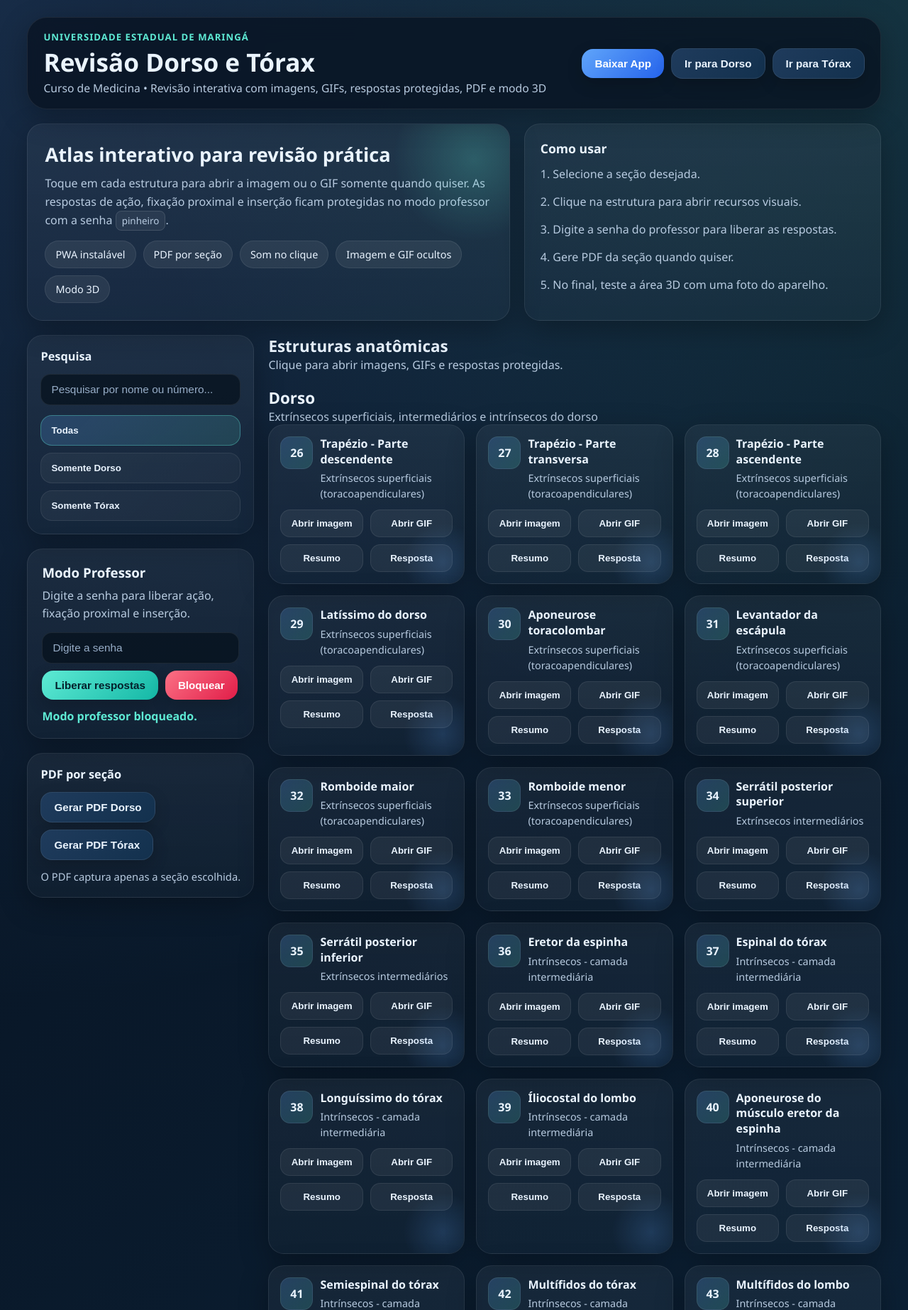
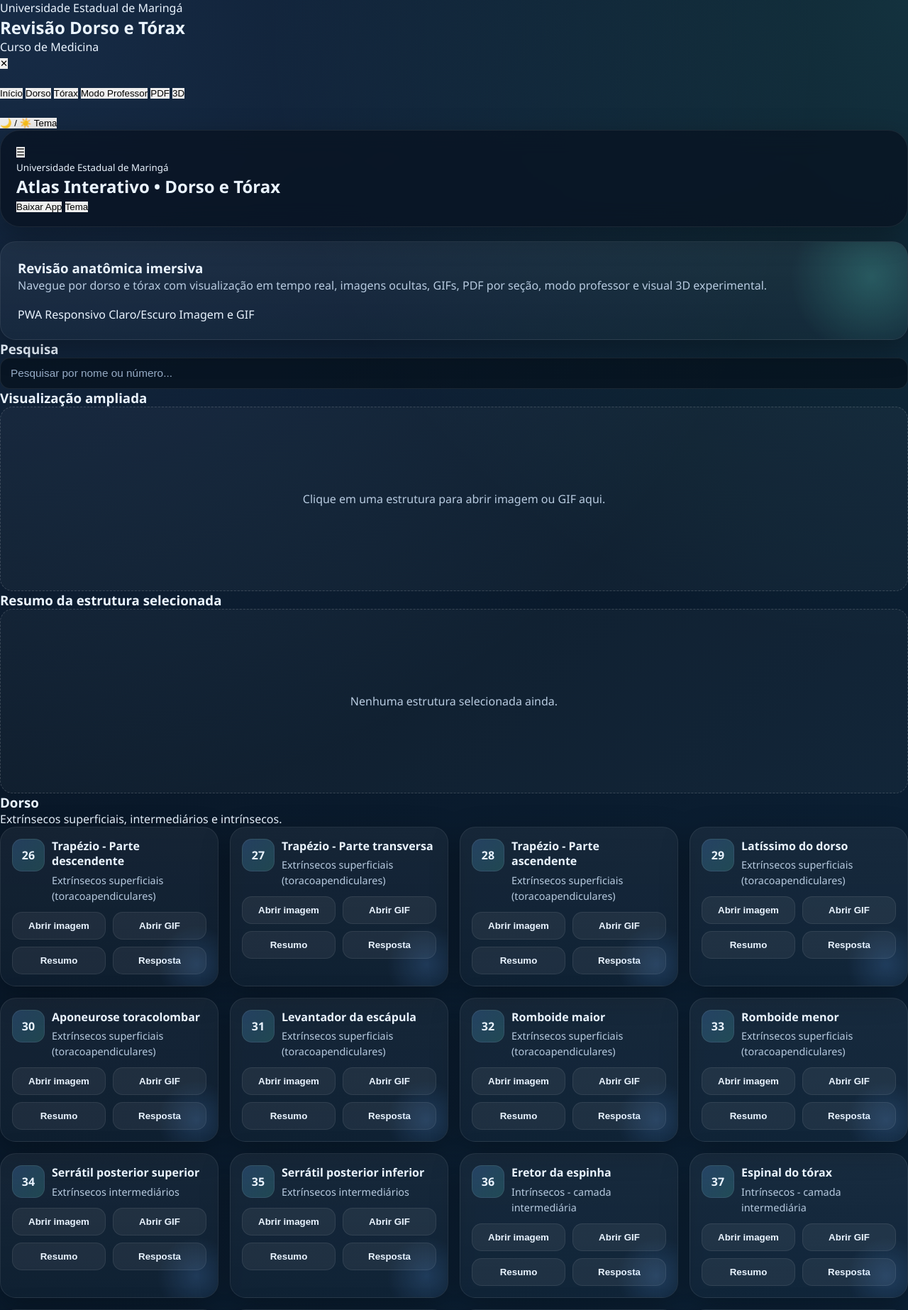
Before and after one commit to pinheiro767/revisao-dorso-torax, a Flask app: page / in a window 1280 px wide. Shown: the top 1846 px of the page at 71% size. Run offline with Flask 3, Linux system fonts and the light colour scheme; some libraries are stand-ins or nearby versions.

Commit message:
Update index.html

```diff
--- a/templates/index.html
+++ b/templates/index.html
@@ -1,9 +1,9 @@
 <!DOCTYPE html>
-<html lang="pt-BR">
+<html lang="pt-BR" data-theme="dark">
 <head>
   <meta charset="UTF-8">
   <meta name="viewport" content="width=device-width, initial-scale=1.0, maximum-scale=5.0">
-  <meta name="theme-color" content="#0b1f33">
+  <meta name="theme-color" content="#0f172a">
   <title>UEM • Revisão Dorso e Tórax</title>
 
   <link rel="manifest" href="/manifest.json">
@@ -14,57 +14,87 @@
   <script src="https://cdn.jsdelivr.net/npm/three@0.160.0/build/three.min.js"></script>
 </head>
 <body>
-  <div class="app-shell">
-    <header class="topbar">
-      <div class="topbar-grid">
-        <div class="brand">
-          <small>Universidade Estadual de Maringá</small>
+  <div class="mobile-overlay" id="mobileOverlay" onclick="fecharMenuMobile()"></div>
+
+  <div class="app-layout">
+    <aside class="sidebar" id="sidebar">
+      <div class="sidebar-top">
+        <div class="brand-block">
+          <span class="brand-mini">Universidade Estadual de Maringá</span>
           <h1>Revisão Dorso e Tórax</h1>
-          <p>Curso de Medicina • Revisão interativa com imagens, GIFs, respostas protegidas, PDF e modo 3D</p>
+          <p>Curso de Medicina</p>
         </div>
 
-        <div class="top-actions">
-          <button class="btn btn-primary" id="installBtn" type="button">Baixar App</button>
-          <button class="btn btn-secondary" type="button" onclick="rolarPara('secao-dorso')">Ir para Dorso</button>
-          <button class="btn btn-secondary" type="button" onclick="rolarPara('secao-torax')">Ir para Tórax</button>
+        <button class="icon-btn mobile-only" type="button" onclick="fecharMenuMobile()">✕</button>
       </div>
+
+      <nav class="side-nav">
+        <button class="side-tab active" type="button" onclick="abrirAbaLateral('aba-inicio', this)">
+          <span>Início</span>
+        </button>
+
+        <button class="side-tab" type="button" onclick="abrirAbaLateral('aba-dorso', this)">
+          <span>Dorso</span>
+        </button>
+
+        <button class="side-tab" type="button" onclick="abrirAbaLateral('aba-torax', this)">
+          <span>Tórax</span>
+        </button>
+
+        <button class="side-tab" type="button" onclick="abrirAbaLateral('aba-professor', this)">
+          <span>Modo Professor</span>
+        </button>
+
+        <button class="side-tab" type="button" onclick="abrirAbaLateral('aba-pdf', this)">
+          <span>PDF</span>
+        </button>
+
+        <button class="side-tab" type="button" onclick="abrirAbaLateral('aba-3d', this)">
+          <span>3D</span>
+        </button>
+      </nav>
+
+      <div class="sidebar-bottom">
+        <button class="theme-btn" type="button" onclick="alternarTema()">🌙 / ☀️ Tema</button>
+      </div>
+    </aside>
+
+    <main class="main-area">
+      <header class="topbar">
+        <div class="topbar-left">
+          <button class="icon-btn mobile-only" type="button" onclick="abrirMenuMobile()">☰</button>
+          <div>
+            <small>Universidade Estadual de Maringá</small>
+            <h2>Atlas Interativo • Dorso e Tórax</h2>
+          </div>
+        </div>
+
+        <div class="topbar-actions">
+          <button class="pill-btn" id="installBtn" type="button">Baixar App</button>
+          <button class="pill-btn" type="button" onclick="alternarTema()">Tema</button>
         </div>
       </header>
 
-    <section class="hero">
+      <section class="content-pane active" id="aba-inicio">
         <div class="hero-card">
-        <h2>Atlas interativo para revisão prática</h2>
+          <div class="hero-text">
+            <h3>Revisão anatômica imersiva</h3>
             <p>
-          Toque em cada estrutura para abrir a imagem ou o GIF somente quando quiser. As respostas
-          de ação, fixação proximal e inserção ficam protegidas no modo professor com a senha
-          <span class="kbd">pinheiro</span>.
+              Navegue por dorso e tórax com visualização em tempo real, imagens ocultas,
+              GIFs, PDF por seção, modo professor e visual 3D experimental.
             </p>
-
-        <div class="hero-badges">
-          <span class="badge">PWA instalável</span>
-          <span class="badge">PDF por seção</span>
-          <span class="badge">Som no clique</span>
-          <span class="badge">Imagem e GIF ocultos</span>
-          <span class="badge">Modo 3D</span>
+            <div class="hero-tags">
+              <span>PWA</span>
+              <span>Responsivo</span>
+              <span>Claro/Escuro</span>
+              <span>Imagem e GIF</span>
+            </div>
           </div>
         </div>
 
-      <aside class="panel">
-        <h3>Como usar</h3>
-        <p>1. Selecione a seção desejada.</p>
-        <p>2. Clique na estrutura para abrir recursos visuais.</p>
-        <p>3. Digite a senha do professor para liberar as respostas.</p>
-        <p>4. Gere PDF da seção quando quiser.</p>
-        <p>5. No final, teste a área 3D com uma foto do aparelho.</p>
-      </aside>
-    </section>
-
-    <main class="grid-main">
-      <aside class="sidebar">
-        <section class="section-card">
+        <div class="cards-grid two">
+          <section class="panel-card">
             <h3>Pesquisa</h3>
-
-          <div class="search-box">
             <input
               type="text"
               id="searchInput"
@@ -72,116 +102,88 @@
               placeholder="Pesquisar por nome ou número..."
               oninput="filtrarEstruturas()"
             >
+          </section>
+
+          <section class="panel-card">
+            <h3>Visualização ampliada</h3>
+            <div class="viewer-empty" id="viewerEmpty">
+              Clique em uma estrutura para abrir imagem ou GIF aqui.
+            </div>
+            <img id="viewerImage" class="viewer-image hidden" alt="Imagem ampliada">
+            <img id="viewerGif" class="viewer-gif hidden" alt="GIF ampliado">
+          </section>
         </div>
 
-          <div class="filter-list">
-            <button class="filter-btn active" type="button" onclick="filtrarPorSecao('todas', this)">Todas</button>
-            <button class="filter-btn" type="button" onclick="filtrarPorSecao('dorso', this)">Somente Dorso</button>
-            <button class="filter-btn" type="button" onclick="filtrarPorSecao('torax', this)">Somente Tórax</button>
-          </div>
-        </section>
-
-        <section class="prof-card">
-          <h3>Modo Professor</h3>
-          <p>
-            Digite a senha para liberar ação, fixação proximal e inserção.
-          </p>
-
-          <div class="prof-row">
-            <input type="password" id="senhaProfessor" placeholder="Digite a senha">
-            <button class="btn btn-teal" type="button" onclick="ativarModoProfessor()">Liberar respostas</button>
-            <button class="btn btn-danger" type="button" onclick="desativarModoProfessor()">Bloquear</button>
-          </div>
-
-          <div class="prof-status" id="profStatus">Modo professor bloqueado.</div>
-        </section>
-
-        <section class="section-card">
-          <h3>PDF por seção</h3>
-          <div class="pdf-actions">
-            <button class="btn btn-secondary" type="button" onclick="gerarPDF('secao-dorso','Revisao_Dorso.pdf')">Gerar PDF Dorso</button>
-            <button class="btn btn-secondary" type="button" onclick="gerarPDF('secao-torax','Revisao_Torax.pdf')">Gerar PDF Tórax</button>
-          </div>
-          <p class="install-tip">
-            O PDF captura apenas a seção escolhida.
-          </p>
-        </section>
-      </aside>
-
-      <section class="content-area">
-        <div class="content-header">
-          <div>
-            <h2>Estruturas anatômicas</h2>
-            <p>Clique para abrir imagens, GIFs e respostas protegidas.</p>
-          </div>
-        </div>
-
-        <section class="section-anchor" id="secao-dorso">
-          <div class="content-header">
-            <div>
-              <h2>Dorso</h2>
-              <p>Extrínsecos superficiais, intermediários e intrínsecos do dorso</p>
-            </div>
-          </div>
-
-          <div class="structure-grid" id="lista-dorso"></div>
-        </section>
-
-        <section class="section-anchor" id="secao-torax">
-          <div class="content-header">
-            <div>
-              <h2>Tórax</h2>
-              <p>Toracoapendiculares e músculos verdadeiros do tórax</p>
-            </div>
-          </div>
-
-          <div class="structure-grid" id="lista-torax"></div>
-        </section>
-
-        <section class="viewer-grid">
-          <div class="viewer-card">
-            <h3>Visualização ampliada</h3>
-            <div class="viewer-empty" id="viewerEmpty">
-              Clique em uma estrutura para exibir a imagem ou o GIF ampliado aqui.
-            </div>
-            <img id="viewerImage" class="viewer-image hidden" alt="Imagem ampliada da estrutura">
-            <img id="viewerGif" class="viewer-gif hidden" alt="GIF ampliado da estrutura">
-          </div>
-
-          <div class="media-card">
+        <section class="panel-card">
           <h3>Resumo da estrutura selecionada</h3>
           <div class="viewer-empty" id="resumoEstrutura">
             Nenhuma estrutura selecionada ainda.
           </div>
+        </section>
+      </section>
+
+      <section class="content-pane" id="aba-dorso">
+        <div class="section-header">
+          <h3>Dorso</h3>
+          <p>Extrínsecos superficiais, intermediários e intrínsecos.</p>
+        </div>
+        <div class="structure-grid" id="lista-dorso"></div>
+      </section>
+
+      <section class="content-pane" id="aba-torax">
+        <div class="section-header">
+          <h3>Tórax</h3>
+          <p>Toracoapendiculares e músculos verdadeiros do tórax.</p>
+        </div>
+        <div class="structure-grid" id="lista-torax"></div>
+      </section>
+
+      <section class="content-pane" id="aba-professor">
+        <section class="panel-card">
+          <h3>Modo Professor</h3>
+          <p>Digite a senha para liberar ação, fixação proximal e inserção.</p>
+
+          <div class="action-row">
+            <input type="password" id="senhaProfessor" class="input" placeholder="Digite a senha">
+            <button class="pill-btn primary" type="button" onclick="ativarModoProfessor()">Liberar</button>
+            <button class="pill-btn danger" type="button" onclick="desativarModoProfessor()">Bloquear</button>
+          </div>
+
+          <div class="status-box" id="profStatus">Modo professor bloqueado.</div>
+        </section>
+      </section>
+
+      <section class="content-pane" id="aba-pdf">
+        <section class="panel-card">
+          <h3>Gerar PDF por seção</h3>
+          <div class="action-row wrap">
+            <button class="pill-btn" type="button" onclick="gerarPDF('aba-dorso','Revisao_Dorso.pdf')">Gerar PDF Dorso</button>
+            <button class="pill-btn" type="button" onclick="gerarPDF('aba-torax','Revisao_Torax.pdf')">Gerar PDF Tórax</button>
           </div>
         </section>
+      </section>
 
-        <section class="three-card">
+      <section class="content-pane" id="aba-3d">
+        <section class="panel-card">
           <h3>Modo 3D experimental</h3>
           <p>
-            O aluno pode selecionar uma foto do aparelho ou tirar uma foto no celular. A imagem será
-            usada como textura em um modelo 3D simples para exploração visual.
+            Selecione uma foto do aparelho ou tire uma foto e aplique no objeto 3D.
           </p>
 
-          <div class="capture-row">
-            <input type="file" id="foto3d" accept="image/*" capture="environment">
-            <button class="btn btn-primary" type="button" onclick="aplicarFotoNo3D()">Aplicar foto no 3D</button>
+          <div class="action-row wrap">
+            <input type="file" id="foto3d" class="input" accept="image/*" capture="environment">
+            <button class="pill-btn primary" type="button" onclick="aplicarFotoNo3D()">Aplicar foto no 3D</button>
           </div>
 
-          <img id="previewFoto3d" class="capture-preview" alt="Pré-visualização da imagem enviada">
+          <img id="previewFoto3d" class="capture-preview" alt="Pré-visualização da foto">
           <canvas id="canvas3d"></canvas>
+        </section>
       </section>
 
       <footer class="footer-card">
-          <h3>Identificação institucional</h3>
-          <p>
-            Universidade Estadual de Maringá • Curso de Medicina
-          </p>
-          <div class="footer-sign">
-            Prof. Dra. Cláudia Pinheiro • Responsável tecnológico
-          </div>
+        <p>Universidade Estadual de Maringá • Curso de Medicina</p>
+        <strong>Prof. Dra. Cláudia Pinheiro • Responsável tecnológico</strong>
       </footer>
-      </section>
     </main>
   </div>
 
```
Lines whose indentation alone changed are shown as unchanged.
